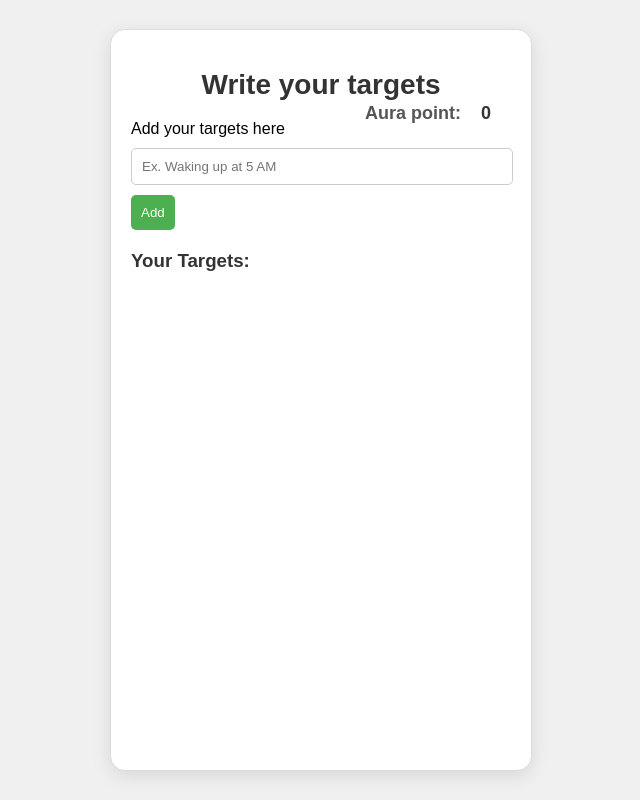
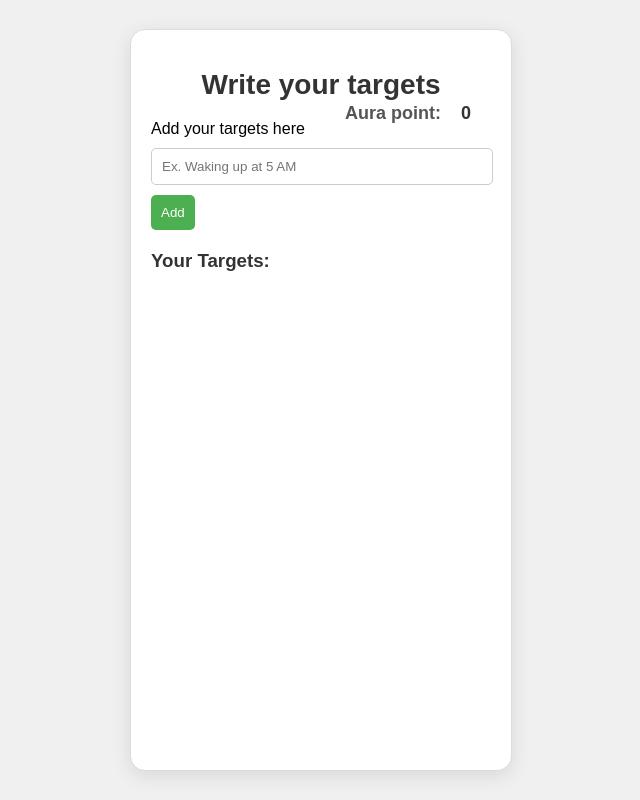
Before and after one commit to SadidSD/To-do-list, a plain HTML site: page index.html in a window 1280 px wide. Shown: the whole page, without its empty margins (319-959 px from the left). Drawn offline with Linux system fonts and the light colour scheme.

Commit message:
Update style.css

```diff
--- a/style.css
+++ b/style.css
@@ -12,7 +12,7 @@ body {
 .container {
   background-color: #ffffff; /* White background for the container */
   height: 700px;
-  width: 380px;
+  width: 340px;
   border: 1px solid #dcdcdc; /* Light border */
   border-radius: 15px;
   box-shadow: 0px 5px 20px rgba(0, 0, 0, 0.1);
```
